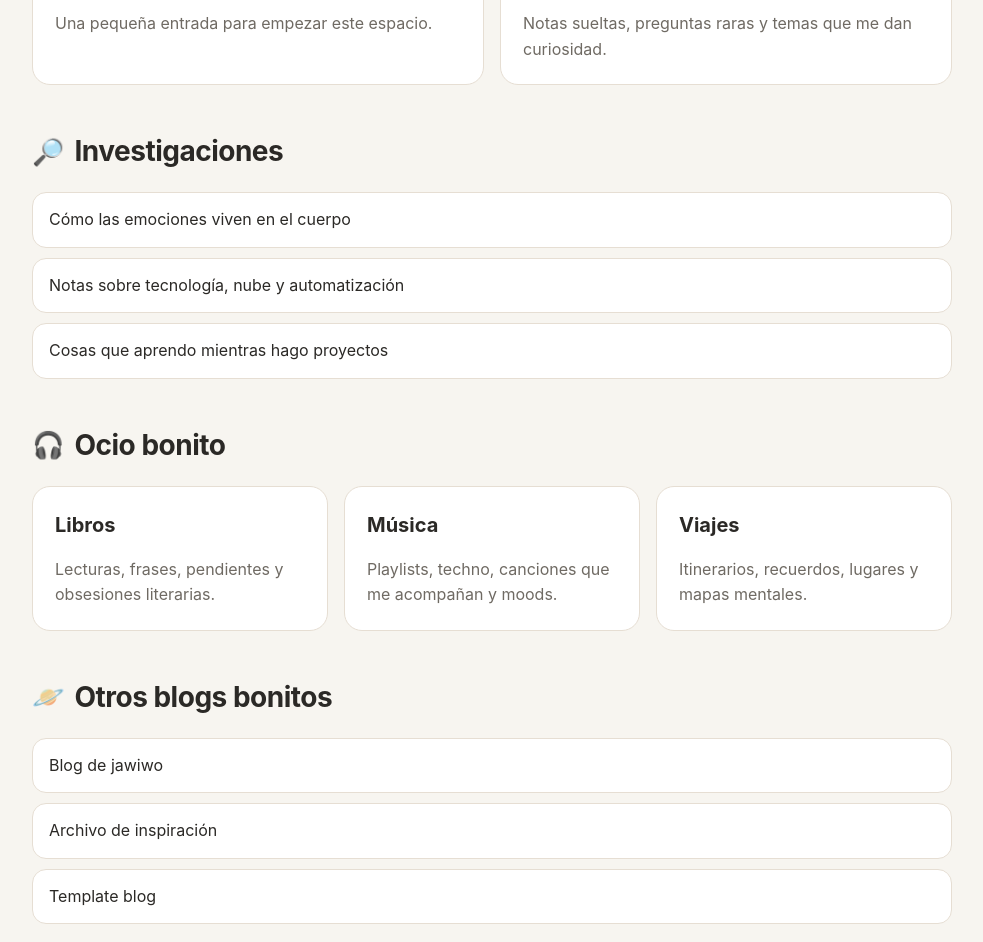
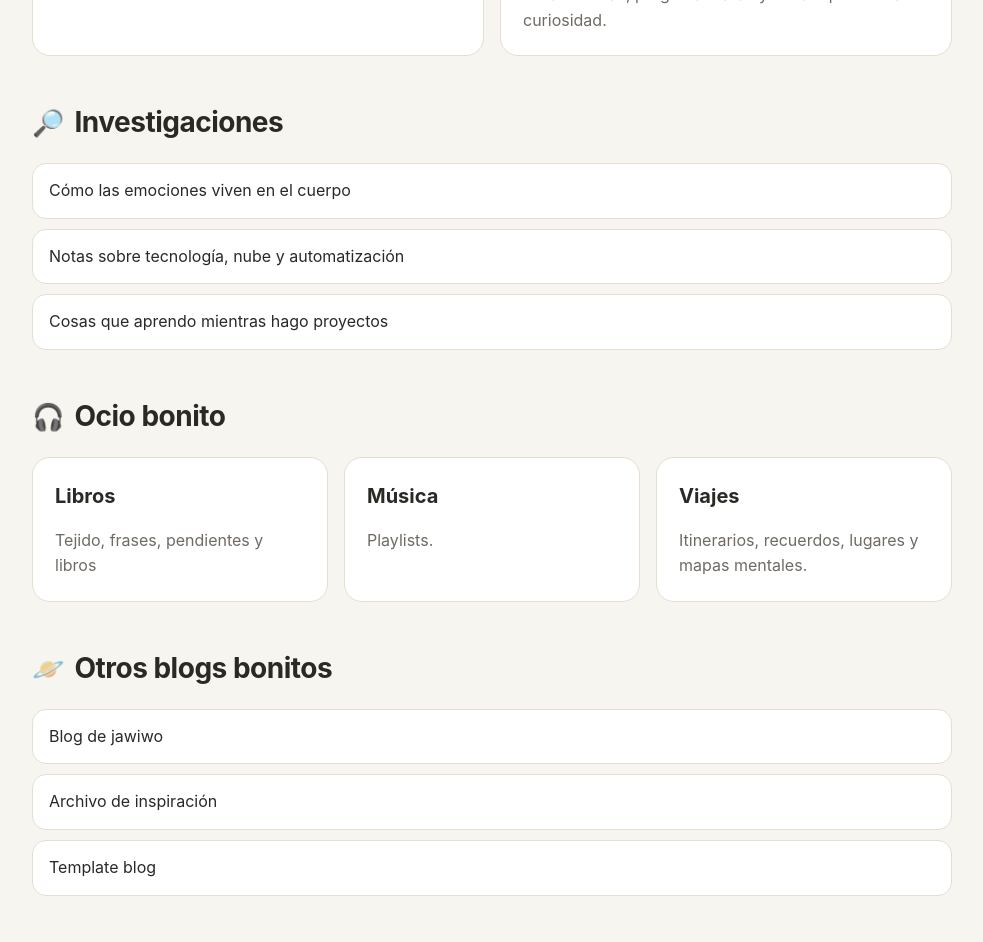
Before and after one commit to MajOwO-13/Blog, a plain HTML site: page index.html in a window 1280 px wide. Shown: the part 907-1849 px from the top of the page, without its empty margins (148-1131 px from the left). Drawn offline with Linux system fonts and the light colour scheme.

Commit message:
Update index.html

```diff
--- a/index.html
+++ b/index.html
@@ -13,9 +13,9 @@
 
     <section class="hero">
       <div class="page-icon">🌷</div>
-      <h1>Archivo de Majo</h1>
+      <h1>Archivo de Majowo</h1>
       <p class="subtitle">
-        Un espacio para escribir, investigar, pensar, guardar cosas bonitas y desfogarme.
+        Un espacio personal.
       </p>
     </section>
 
@@ -41,7 +41,7 @@
         <article class="card">
           <p class="tag">diario</p>
           <h3><a href="posts/primer-post.html">Mi primer post</a></h3>
-          <p>Una pequeña entrada para empezar este espacio.</p>
+          <p>HOLA MUNDO</p>
         </article>
 
         <article class="card">
@@ -74,12 +74,12 @@
       <div class="columns">
         <div class="mini-card">
           <h3>Libros</h3>
-          <p>Lecturas, frases, pendientes y obsesiones literarias.</p>
+          <p>Tejido, frases, pendientes y libros</p>
         </div>
 
         <div class="mini-card">
           <h3>Música</h3>
-          <p>Playlists, techno, canciones que me acompañan y moods.</p>
+          <p>Playlists.</p>
         </div>
 
         <div class="mini-card">
```
